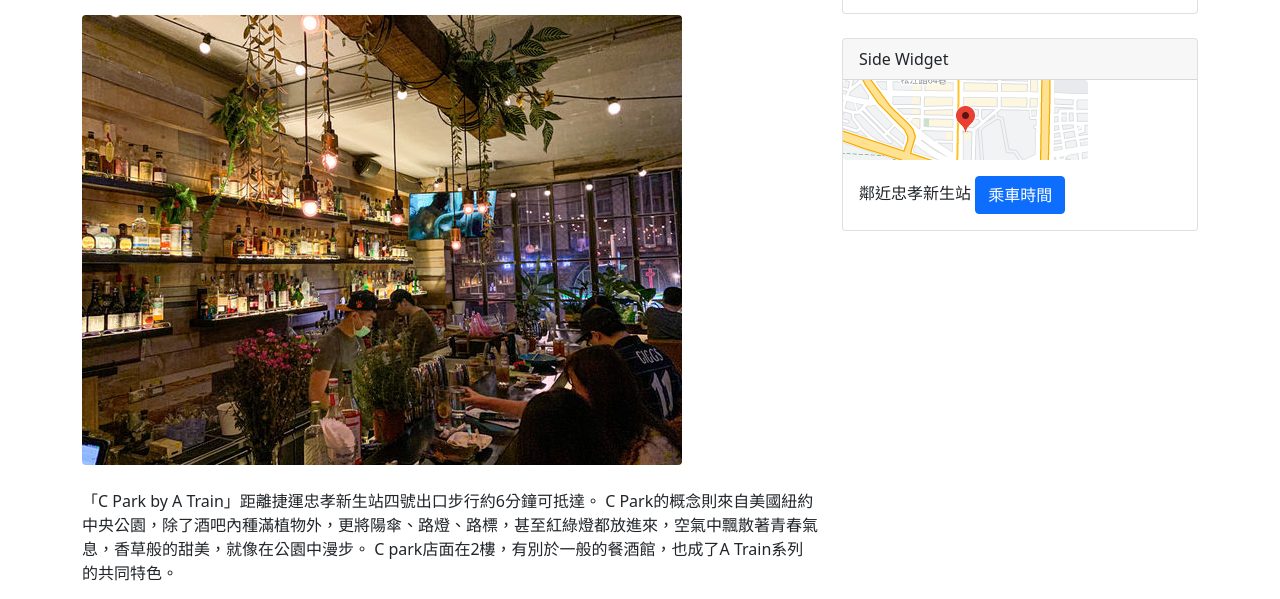
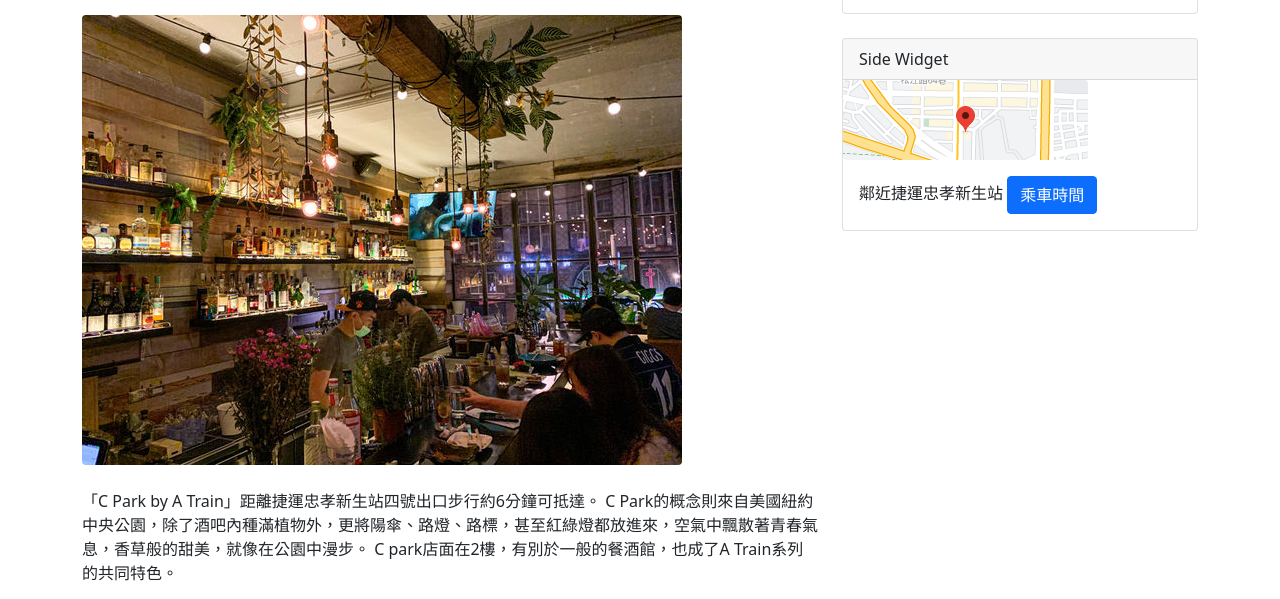
Before and after one commit to freedom3725/O-2, a plain HTML site: page index.html in a window 1280 px wide. Shown: the part 189-788 px from the top of the page. Drawn offline with nearby package versions, Linux system fonts and the light colour scheme.

Commit message:
Update index.html

```diff
--- a/index.html
+++ b/index.html
@@ -141,7 +141,7 @@
                     <div class="card mb-4">
                         <div class="card-header">Side Widget</div>
 						<div><img class="img-fluid rounded mb-4 mb-lg-0" src="assets/1.png" alt="..." /></div>
-                        <div class="card-body">鄰近忠孝新生站
+                        <div class="card-body">鄰近捷運忠孝新生站
 						<a class="btn btn-primary" href="https://www.metro.taipei/cp.aspx?n=ECEADC266D7120A7">乘車時間</a></div>
                     </div>
                 </div>
```
